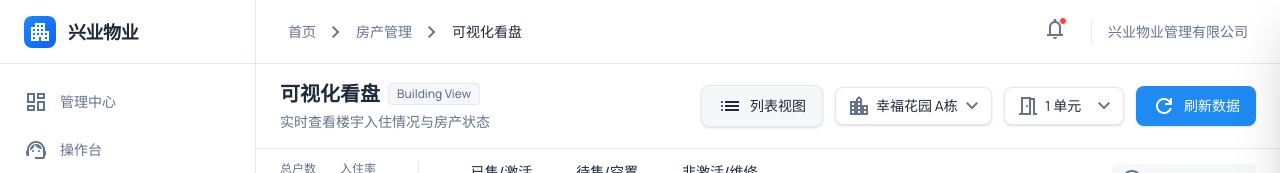
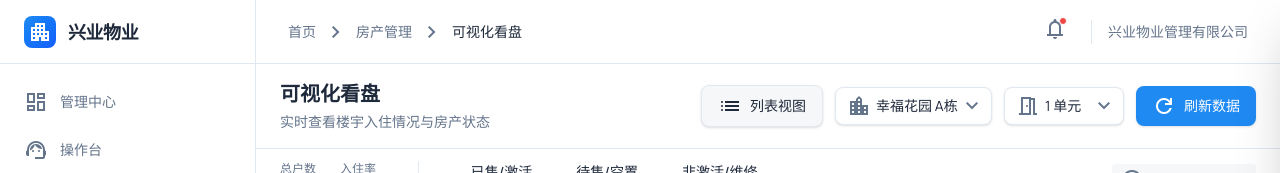
Before and after one commit to john2339006/property, a Next.js app: page /properties/map in a window 1280 px wide. Shown: the top 173 px of the page. Built offline with nearby package versions, Linux system fonts and the light colour scheme.

Commit message:
revmo Building View span

```diff
--- a/src/app/properties/map/page.tsx
+++ b/src/app/properties/map/page.tsx
@@ -26,7 +26,6 @@ export default function PropertyMapPage() {
                     <div>
                         <h1 className="text-xl font-bold text-text-main dark:text-white flex items-center gap-2">
                             可视化看盘
-                            <span className="px-2 py-0.5 rounded text-xs font-medium bg-background-light text-text-secondary border border-border-light dark:bg-gray-800 dark:border-gray-700">Building View</span>
                         </h1>
                         <p className="text-sm text-text-secondary mt-1">实时查看楼宇入住情况与房产状态</p>
                     </div>
```
